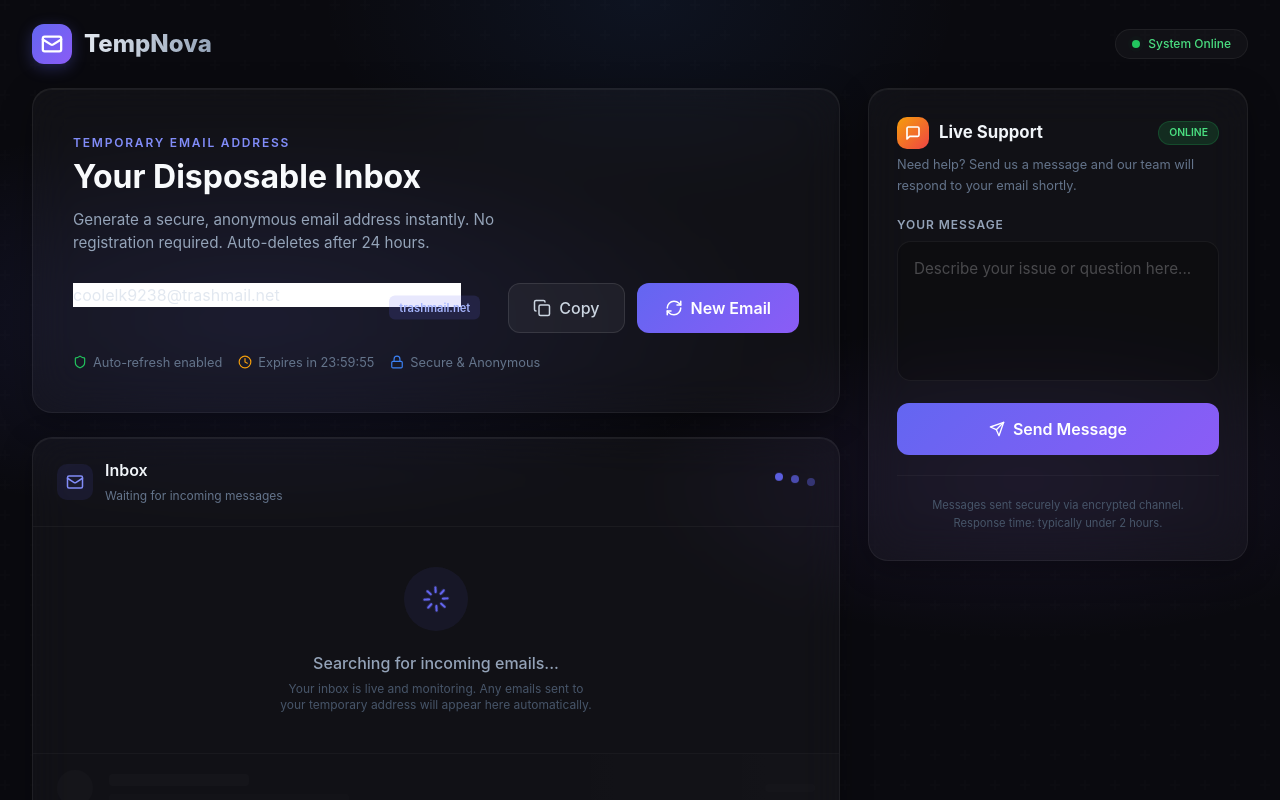
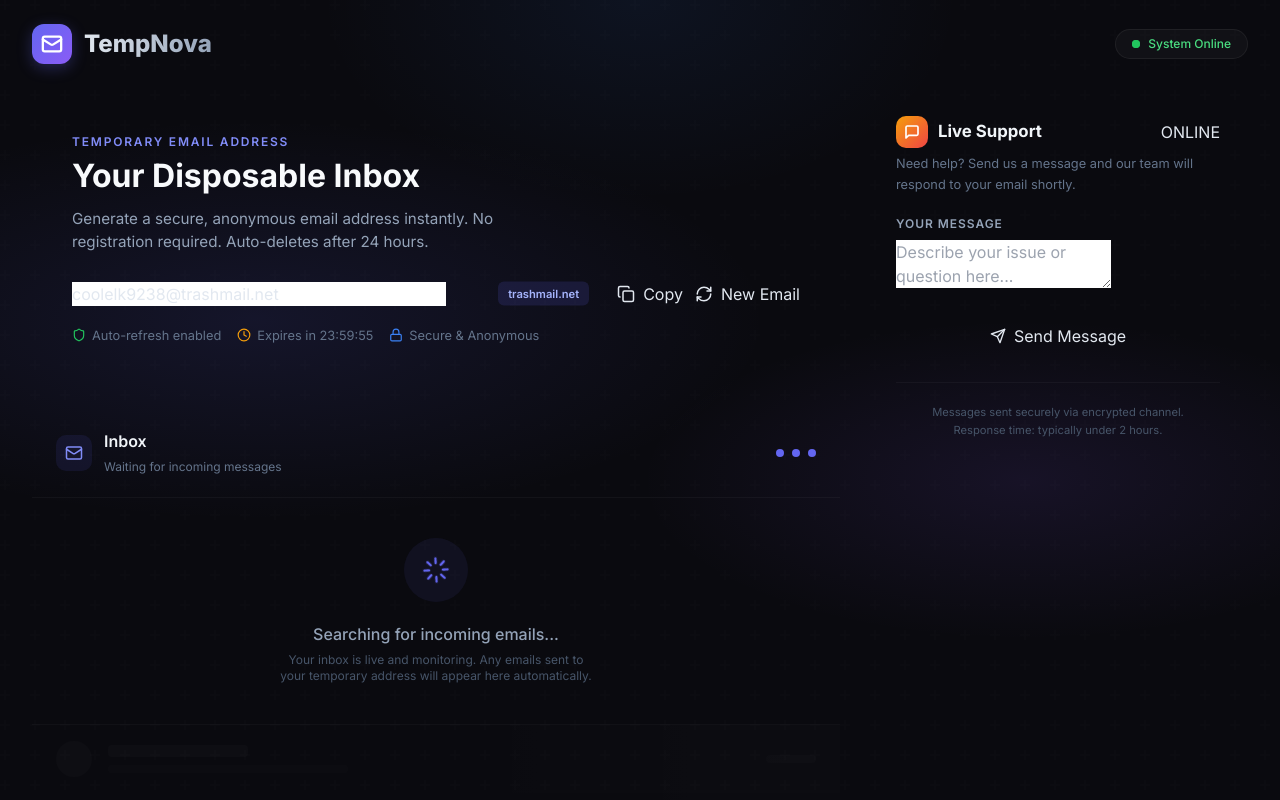
Before and after one commit to John1701708/tempnova, a Next.js app: page / in a window 1280 px wide. Shown: the top 800 px of the page. Built offline with nearby package versions, Linux system fonts and the light colour scheme.

Commit message:
Update globals.css

```diff
--- a/app/globals.css
+++ b/app/globals.css
@@ -1,95 +1,15 @@
+@import url('https://fonts.googleapis.com/css2?family=Inter:wght@300;400;500;600;700;800&display=swap');
+
 @tailwind base;
 @tailwind components;
 @tailwind utilities;
 
-@import url('https://fonts.googleapis.com/css2?family=Inter:wght@300;400;500;600;700;800&display=swap');
-
-body {
-  background: #0a0a0f;
-  color: #e2e8f0;
-  font-family: 'Inter', sans-serif;
-  margin: 0;
-}
-
-@layer components {
-  .glass {
-    background: rgba(255,255,255,0.03);
-    backdrop-filter: blur(20px);
-    -webkit-backdrop-filter: blur(20px);
-    border: 1px solid rgba(255,255,255,0.06);
-    border-radius: 20px;
-    box-shadow: 0 8px 32px rgba(0,0,0,0.3), inset 0 1px 0 rgba(255,255,255,0.05);
-  }
-  .btn-primary {
-    background: linear-gradient(135deg, #6366f1 0%, #8b5cf6 100%);
-    border: none;
-    color: white;
-    font-weight: 600;
-    padding: 12px 28px;
-    border-radius: 12px;
-    cursor: pointer;
-    transition: all 0.3s;
-  }
-  .btn-primary:hover {
-    transform: translateY(-2px);
-    box-shadow: 0 8px 25px rgba(99,102,241,0.4);
-  }
-  .btn-secondary {
-    background: rgba(255,255,255,0.05);
-    border: 1px solid rgba(255,255,255,0.1);
-    color: #cbd5e1;
-    font-weight: 500;
-    padding: 12px 24px;
-    border-radius: 12px;
-    cursor: pointer;
-    transition: all 0.3s;
-  }
-  .btn-secondary:hover {
-    background: rgba(255,255,255,0.08);
-    border-color: rgba(255,255,255,0.15);
-    color: white;
-  }
-  .email-input {
-    background: rgba(0,0,0,0.3);
-    border: 1px solid rgba(255,255,255,0.08);
-    border-radius: 16px;
-    padding: 20px 24px;
-    font-size: 1.15rem;
-    font-weight: 500;
-    color: #f1f5f9;
-    width: 100%;
-    outline: none;
-    transition: all 0.3s;
-    letter-spacing: 0.02em;
-  }
-  .email-input:focus {
-    border-color: rgba(99,102,241,0.5);
-    box-shadow: 0 0 0 3px rgba(99,102,241,0.1);
-  }
-  .textarea-support {
-    background: rgba(0,0,0,0.25);
-    border: 1px solid rgba(255,255,255,0.06);
-    border-radius: 14px;
-    padding: 16px;
+@layer base {
+  body {
+    background: #0a0a0f;
     color: #e2e8f0;
-    font-size: 0.95rem;
-    width: 100%;
-    min-height: 140px;
-    resize: none;
-    outline: none;
-    transition: all 0.3s;
-  }
-  .textarea-support::placeholder {
-    color: rgba(255,255,255,0.25);
-  }
-  .status-live {
-    background: rgba(34,197,94,0.15);
-    color: #4ade80;
-    border: 1px solid rgba(34,197,94,0.2);
-    border-radius: 999px;
-    padding: 3px 10px;
-    font-size: 0.65rem;
-    font-weight: 600;
+    font-family: 'Inter', system-ui, sans-serif;
+    overflow-x: hidden;
   }
 }
 
@@ -98,29 +18,3 @@
   .scrollbar-thin::-webkit-scrollbar-track { background: transparent; }
   .scrollbar-thin::-webkit-scrollbar-thumb { background: rgba(255,255,255,0.1); border-radius: 3px; }
 }
-
-@keyframes fadeInUp {
-  from { opacity: 0; transform: translateY(20px); }
-  to { opacity: 1; transform: translateY(0); }
-}
-@keyframes dotBounce {
-  0%, 80%, 100% { transform: translateY(0); opacity: 0.4; }
-  40% { transform: translateY(-6px); opacity: 1; }
-}
-@keyframes pulseRing {
-  0% { transform: scale(0.8); opacity: 1; }
-  100% { transform: scale(2); opacity: 0; }
-}
-@keyframes shimmer {
-  0% { background-position: -200% 0; }
-  100% { background-position: 200% 0; }
-}
-@keyframes copyPop {
-  0% { transform: scale(1); }
-  30% { transform: scale(1.15); }
-  100% { transform: scale(1); }
-}
-@keyframes toastIn {
-  from { transform: translateY(-20px); opacity: 0; }
-  to { transform: translateY(0); opacity: 1; }
-}
```
